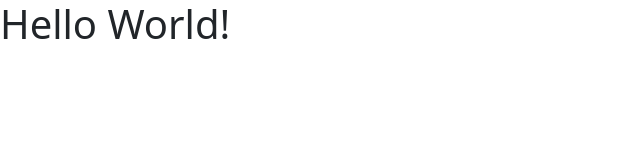
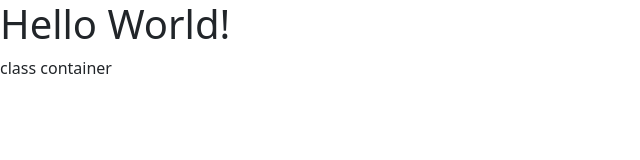
Before and after one commit to RMGMateo/ultra-emart, a plain HTML site: page index.html in a window 1280 px wide. Shown: the whole page, without its empty margins (0-640 px from the left). Drawn offline with Linux system fonts and the light colour scheme.

Commit message:
Update index.html

```diff
--- a/index.html
+++ b/index.html
@@ -14,7 +14,7 @@
 
 
     <h1> Hello World! </h1>
-    <div class container
+    <div> class container </div>
 
 
     <script src="js/bootstrap.bundle.min.js"></script>
```
